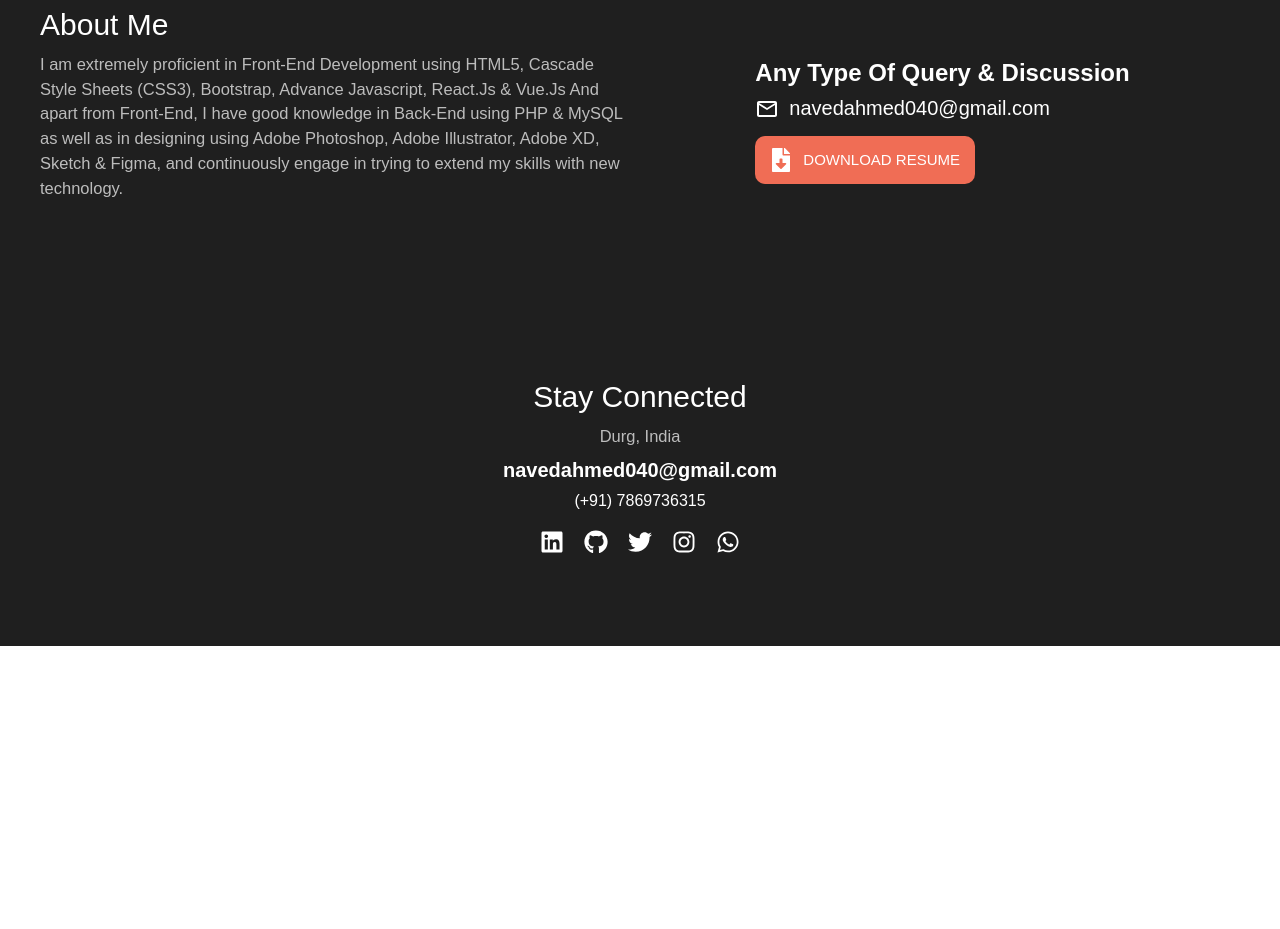
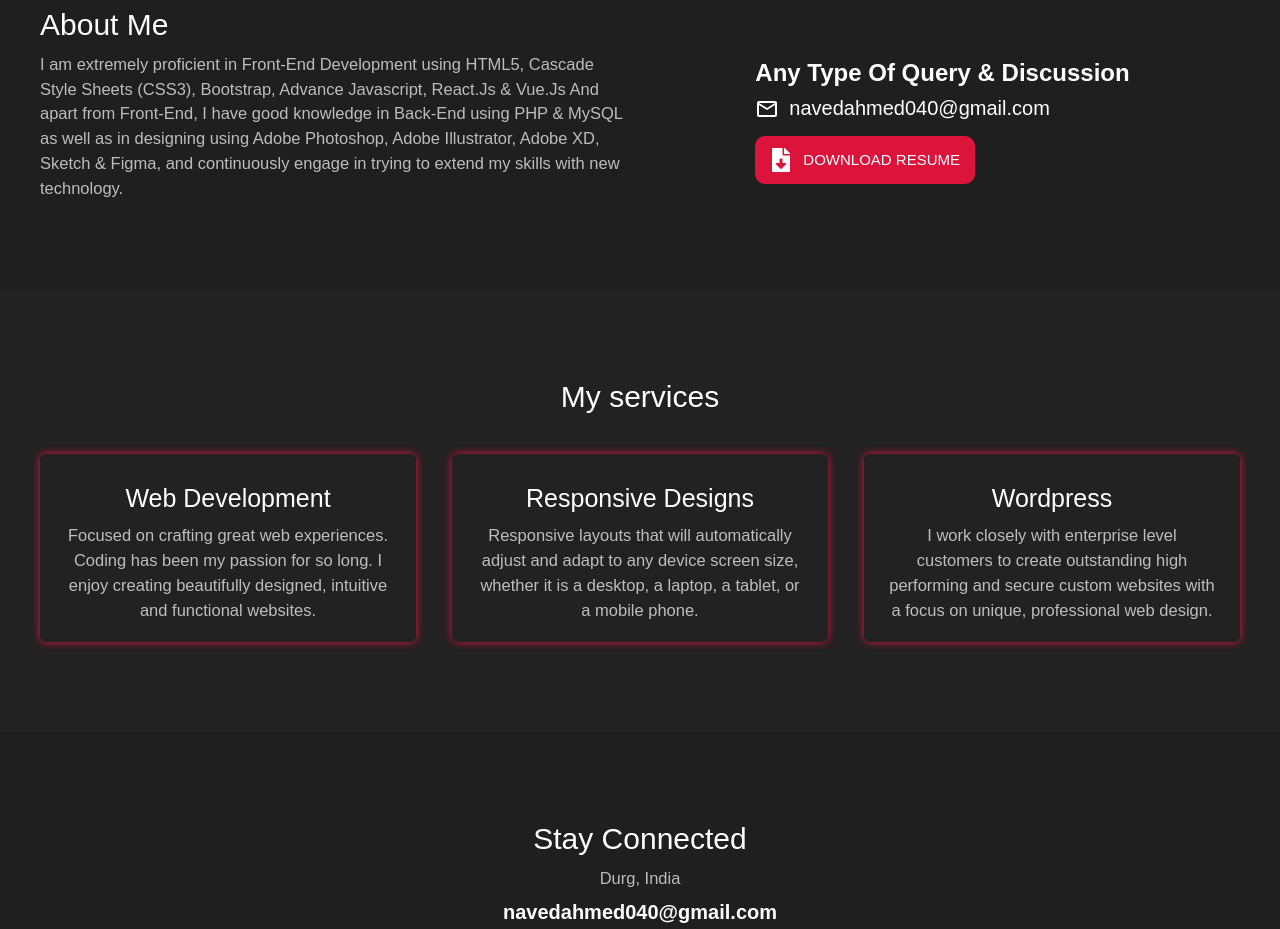
Before and after one commit to GeekyNaved/my_portfolio, a React (Create React App) app: page / in a window 1280 px wide. Shown: the part 560-1489 px from the top of the page. Before the commit the page ends 1206 px from the top, so only its background shows below. Built offline with nearby package versions, Linux system fonts and the light colour scheme.

Commit message:
adding MyWork section (inprogress)

```diff
--- a/src/components/AboutSection.jsx
+++ b/src/components/AboutSection.jsx
@@ -25,7 +25,7 @@ const AboutSection = () => {
               <MdOutlineMail className="icons" />
               navedahmed040@gmail.com
             </a>
-            <a className="download-resume-btn" href="resume_naved.pdf" download>
+            <a className="download-resume-btn" href="/resume_naved.pdf" download>
               <FaFileDownload className="icons" />
               Download Resume
             </a>
@@ -52,7 +52,7 @@ const Wrapper = styled.section`
     margin-top: 1.5rem;
     max-width: 22rem;
     text-decoration: none;
-    background-color: #f06d55;
+    background-color: crimson;
     color: rgb(255 255 255);
     padding: 1.2rem 1.4rem;
     font-size: 1.5rem;
--- a/src/components/GoToTop.jsx
+++ b/src/components/GoToTop.jsx
@@ -47,7 +47,7 @@ const Wrapper = styled.section`
     width: 6rem;
     height: 6rem;
     color: #fff;
-    background-color: #f06d55;
+    background-color: crimson;
     box-shadow: ${({ theme }) => theme.colors.shadow};
     border-radius: 50%;
     position: fixed;
--- /dev/null
+++ b/src/components/MyWork.jsx
@@ -0,0 +1,49 @@
+import React from "react";
+import MyWorkStyles from "../utils/MyWorkStyles.css";
+
+const MyWork = () => {
+  return (
+    <section className="services" id="services">
+      <div className="container">
+        <h2 className="title">My services</h2>
+        <div className="serv-content">
+          <div className="card">
+            <div className="box">
+              <i className="fab fa-html5"></i>
+              <div className="text">Web Development</div>
+              <p>
+                Focused on crafting great web experiences. Coding has been my
+                passion for so long. I enjoy creating beautifully designed,
+                intuitive and functional websites.
+              </p>
+            </div>
+          </div>
+          <div className="card">
+            <div className="box">
+              <i className="fas fa-cube"></i>
+              <div className="text">Responsive Designs</div>
+              <p>
+                Responsive layouts that will automatically adjust and adapt to
+                any device screen size, whether it is a desktop, a laptop, a
+                tablet, or a mobile phone.
+              </p>
+            </div>
+          </div>
+          <div className="card">
+            <div className="box">
+              <i className="fab fa-wordpress-simple"></i>
+              <div className="text">Wordpress</div>
+              <p>
+                I work closely with enterprise level customers to create
+                outstanding high performing and secure custom websites with a
+                focus on unique, professional web design.
+              </p>
+            </div>
+          </div>
+        </div>
+      </div>
+    </section>
+  );
+};
+
+export default MyWork;
--- a/src/pages/Home.jsx
+++ b/src/pages/Home.jsx
@@ -2,12 +2,14 @@ import React from "react";
 import AboutSection from "../components/AboutSection";
 import Contact from "../components/Contact";
 import HeroSection from "../components/HeroSection";
+import MyWork from "../components/MyWork";
 
 const Home = () => {
   return (
     <>
       <HeroSection />
       <AboutSection />
+      <MyWork />
       <Contact />
     </>
   );
--- a/src/utils/Button.js
+++ b/src/utils/Button.js
@@ -3,10 +3,9 @@ import styled from "styled-components";
 const Button = styled("div")`
   text-decoration: none;
   max-width: auto;
-  background-color: #f06d55;
+  background-color: crimson;
   color: rgb(255 255 255);
   padding: 1.4rem 2.4rem;
-  // border: none;
   border-radius: 10px;
   text-transform: uppercase;
   text-align: center;
--- /dev/null
+++ b/src/utils/MyWorkStyles.css
@@ -0,0 +1,46 @@
+.services {
+    padding: 9rem 0;
+    background-color: #222;
+}
+.title {
+    text-align: center;
+}
+.serv-content {
+    display: flex;
+    justify-content: space-between;
+    align-items: center;
+    margin-top: 4rem;
+}
+
+.services .serv-content .card{
+    width: calc(33% - 20px);
+    background: #222;
+    text-align: center;
+    border-radius: 6px;
+    padding: 20px 25px;
+    cursor: pointer;
+    transition: all 0.3s ease;
+    box-shadow: 0 0 8px crimson;
+}
+.services .serv-content .card:hover{
+    background: crimson;
+}
+.services .serv-content .card .box{
+    transition: all 0.3s ease;
+}
+.services .serv-content .card:hover .box{
+    transform: scale(1.05);
+}
+.services .serv-content .card i{
+    font-size: 50px;
+    color: crimson;
+    transition: color 0.3s ease;
+}
+.services .serv-content .card:hover i{
+    color: #fff;
+}
+.services .serv-content .card .text{
+    font-size: 2.5rem;
+    font-weight: 500;
+    margin: 10px 0 7px 0;
+}
```
Also changed, not shown: 1 other file (tests, documents, lock files or other folders).
